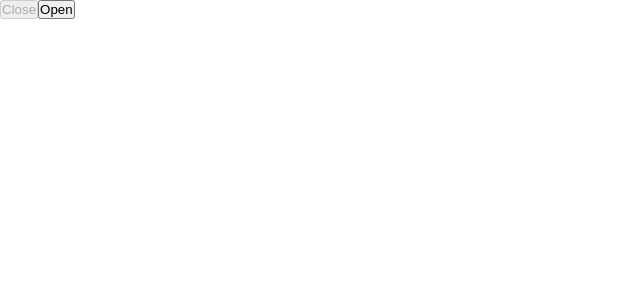
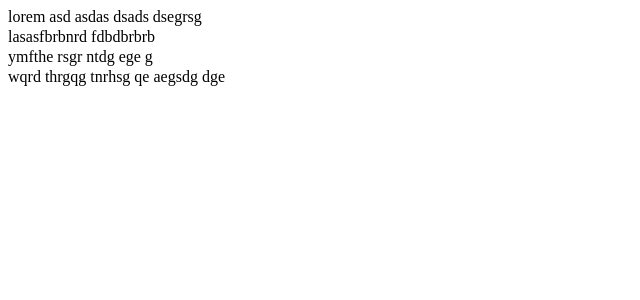
Before and after one commit to utk90/Skill-Up, a React (Create React App) app in the folder MachineCoding/machine-coding-react-project/: page / in a window 1280 px wide. Shown: the top 300 px of the page, without its empty margins (0-640 px from the left). Built offline with nearby package versions, Linux system fonts and the light colour scheme.

Commit message:
Maching coding: According component

```diff
--- /dev/null
+++ b/MachineCoding/machine-coding-react-project/src/Accordian/Accordian.css
@@ -0,0 +1,7 @@
+.open-container {
+    height: 200px;
+}
+
+.close-container {
+    height: 20px;
+}
--- /dev/null
+++ b/MachineCoding/machine-coding-react-project/src/Accordian/Accordian.jsx
@@ -0,0 +1,25 @@
+import React, { useState } from 'react'
+import ResizeBucket from './ResizeBucket'
+
+const accordianItem = [
+    { name: "lorem asd asdas dsads dsegrsg" },
+    { name: "lasasfbrbnrd fdbdbrbrb" },
+    { name: "ymfthe rsgr ntdg ege g" },
+    { name: "wqrd thrgqg tnrhsg qe aegsdg dge" },
+]
+
+const Accordian = () => {
+    const [activeIdx, setActiveIdx] = useState(-1);
+
+    const handleContainerClick = (idx) => {
+        setActiveIdx(activeIdx === idx ? null : idx);
+    }
+
+    return (
+        <div>
+            {accordianItem?.map((item, index) => <ResizeBucket isOpen={activeIdx === index} key={item.name} index={index} name={item.name} handleBucket={handleContainerClick} />)}
+        </div>
+    )
+}
+
+export default Accordian
--- /dev/null
+++ b/MachineCoding/machine-coding-react-project/src/Accordian/ResizeBucket.jsx
@@ -0,0 +1,10 @@
+import React from 'react'
+import './Accordian.css'
+
+const ResizeBucket = ({ isOpen, name, handleBucket, index }) => {
+    return (
+        <div className={isOpen ? 'open-container' : 'close-container'} onClick={() => handleBucket(index)}>{name}</div>
+    )
+}
+
+export default ResizeBucket
--- a/MachineCoding/machine-coding-react-project/src/App.js
+++ b/MachineCoding/machine-coding-react-project/src/App.js
@@ -5,7 +5,9 @@
 // import Stepper from "./MultiStepper/Stepper";
 // import InfiniteScroll from "./InfiniteScroll/InfiniteScroll";
 // import Stopwatch from "./Stopwatch/Stopwatch";
-import Modal from "./Modal/Modal";
+// import Modal from "./Modal/Modal";
+
+import Accordian from "./Accordian/Accordian";
 
 function App() {
   return (
@@ -17,7 +19,8 @@ function App() {
       {/* <Stepper /> */}
       {/* <InfiniteScroll /> */}
       {/* <Stopwatch /> */}
-      <Modal />
+      {/* <Modal /> */}
+      <Accordian />
     </div>
   );
 }
```
